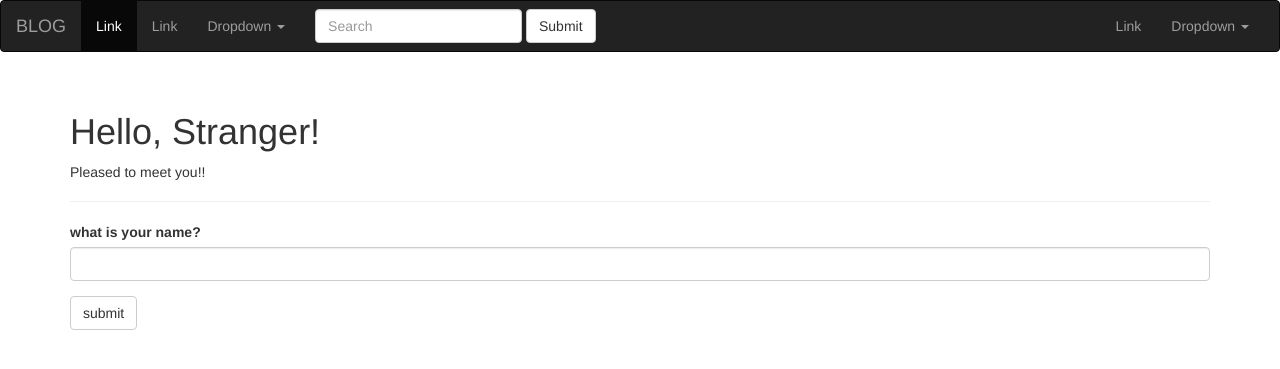
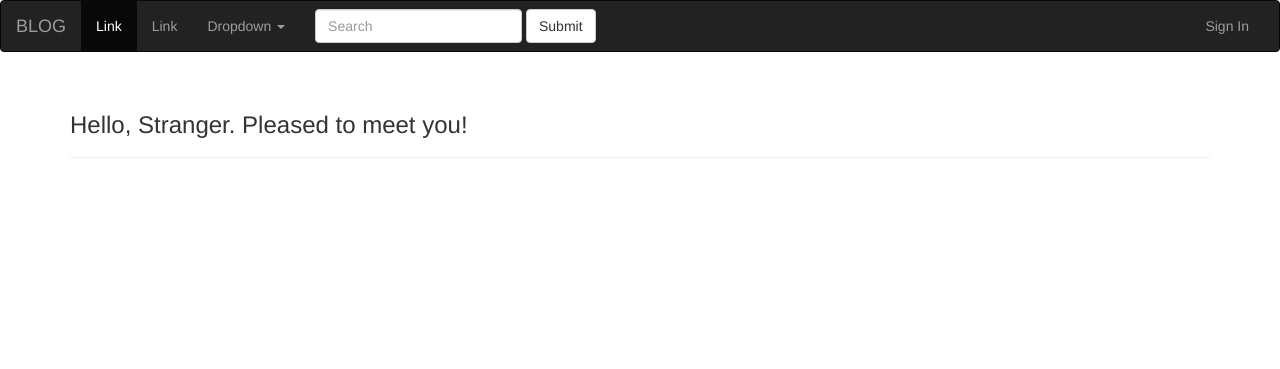
Before and after one commit to nikoren/basic_flask_prj, a Flask app: page / in a window 1280 px wide. Shown: the top 369 px of the page. Run offline with Flask 2, Linux system fonts and the light colour scheme; parts of the project's set-up code (start-up, migrations or seed data) failed here and were passed over; some libraries are stand-ins or nearby versions.

Commit message:
Make this project generic, enable auth

```diff
--- a/app/auth_bp/__init__.py
+++ b/app/auth_bp/__init__.py
@@ -1,4 +1,4 @@
 from flask import Blueprint
 
-auth_bp = Blueprint('auth', __name__)
+auth_bp = Blueprint('auth_bp', __name__)
 from . import views
--- a/app/auth_bp/forms.py
+++ b/app/auth_bp/forms.py
@@ -1,10 +1,10 @@
-from flask_wtf import Form
+from flask_wtf import FlaskForm
 from wtforms import StringField, PasswordField, BooleanField, SubmitField
 
 from wtforms.validators import DataRequired, Email, Length
 
-class LoginForm(Form):
-    email = StringField('Email', validators=[DataRequired(), Length(1,64), Email])
+class LoginForm(FlaskForm):
+    email = StringField('Email', validators=[DataRequired(), Length(1,64), Email()])
     password = PasswordField('Password', validators=[DataRequired()])
     remember_me = BooleanField('Keep me logged in')
     submit = SubmitField('Log in')
--- a/app/main/views.py
+++ b/app/main/views.py
@@ -5,27 +5,10 @@ from .. import db
 from flask import session, redirect, flash, url_for, render_template
 from flask_login import login_required
 
-@main_blueprint.route('/', methods=['POST','GET'])
+
+@main_blueprint.route('/', methods=['GET'])
 def index():
-    form = forms.NameForm()
-
-    # IF POST - form need to be processed, otherwise just render the form
-    if form.validate_on_submit():
-        user = models.User.query.filter_by(username=form.name.data).first()
-        if user is None:
-            # Create new user
-            user = models.User(username=form.name.data)
-            db.session.add(user)
-            session['known'] = False
-        else:
-            session['known'] = True
-        session['name'] = form.name.data
-        form.name.data = ''
-        return redirect(url_for('.index'))
-
-    return render_template(
-        'index.html', form=form, name=session.get('name'),
-        known=session.get('known', False))
+    return render_template('index.html')
 
 
 @main_blueprint.route('/clear_session/<value>')
--- a/app/models.py
+++ b/app/models.py
@@ -14,12 +14,13 @@ class Role(UserMixin, db.Model):
         return '<Role %r>' % self.name
 
 
-class User(db.Model):
+class User(UserMixin, db.Model):
     __tablename__ = 'users'
     id = db.Column(db.Integer, primary_key=True)
     username = db.Column(db.String(64), unique=True, index=True)
     role_id = db.Column(db.Integer, db.ForeignKey('roles.id'))
     password_hash = db.Column(db.String(128))
+    email = db.Column(db.String(64), unique=True, index=True)
 
     @property
     def password(self):
@@ -36,7 +37,7 @@ class User(db.Model):
     def password(self, password):
         self.password_hash = generate_password_hash(password)
 
-    def verify_password(self, password):
+    def password_is_correct(self, password):
         return check_password_hash(self.password_hash, password)
 
 
--- a/app/templates/base.html
+++ b/app/templates/base.html
@@ -6,7 +6,8 @@
         <div class="container-fluid">
             <!-- Brand and toggle get grouped for better mobile display -->
             <div class="navbar-header">
-      <button type="button" class="navbar-toggle collapsed" data-toggle="collapse" data-target="#bs-example-navbar-collapse-1" aria-expanded="false">
+                <button type="button" class="navbar-toggle collapsed" data-toggle="collapse"
+                        data-target="#bs-example-navbar-collapse-1" aria-expanded="false">
                     <span class="sr-only">Toggle navigation</span>
                     <span class="icon-bar"></span>
                     <span class="icon-bar"></span>
@@ -21,7 +22,8 @@
                     <li class="active"><a href="#">Link <span class="sr-only">(current)</span></a></li>
                     <li><a href="#">Link</a></li>
                     <li class="dropdown">
-          <a href="#" class="dropdown-toggle" data-toggle="dropdown" role="button" aria-haspopup="true" aria-expanded="false">Dropdown <span class="caret"></span></a>
+                        <a href="#" class="dropdown-toggle" data-toggle="dropdown" role="button" aria-haspopup="true"
+                           aria-expanded="false">Dropdown <span class="caret"></span></a>
                         <ul class="dropdown-menu">
                             <li><a href="#">Action</a></li>
                             <li><a href="#">Another action</a></li>
@@ -39,21 +41,23 @@
                     </div>
                     <button type="submit" class="btn btn-default">Submit</button>
                 </form>
+
+
                 <ul class="nav navbar-nav navbar-right">
-        <li><a href="#">Link</a></li>
-        <li class="dropdown">
-          <a href="#" class="dropdown-toggle" data-toggle="dropdown" role="button" aria-haspopup="true" aria-expanded="false">Dropdown <span class="caret"></span></a>
-          <ul class="dropdown-menu">
-            <li><a href="#">Action</a></li>
-            <li><a href="#">Another action</a></li>
-            <li><a href="#">Something else here</a></li>
-            <li role="separator" class="divider"></li>
-            <li><a href="#">Separated link</a></li>
+                    {#            current_user variable used in the conditional is defined by Flask-Login and is automatically available to view functions and templates. #}
+                    {% if current_user.is_authenticated  %}
+                        <li><a href="{{ url_for('auth_bp.logout') }}">Sign Out</a></li>
+                    {% else %}
+                        <li><a href="{{ url_for('auth_bp.login') }}">Sign In</a></li>
+                    {% endif %}
                 </ul>
-        </li>
-      </ul>
+
+
             </div><!-- /.navbar-collapse -->
+
+
         </div><!-- /.container-fluid -->
+
     </nav>
 {% endblock navbar %}
 
--- a/app/templates/index.html
+++ b/app/templates/index.html
@@ -2,15 +2,16 @@
 {% import "bootstrap/wtf.html" as wtf %}
 {% block title %}Flasky{% endblock %}
 {% block page_content %}
-<div class="page-header">
-<h1>Hello, {% if name %}{{ name }}{% else %}Stranger{% endif %}!</h1>
+    <div class="page-header">
 
-{% if known %}
-<p>Happy to see you again!!</p>
-{% else %}
-<p>Pleased to meet you!!</p>
-{% endif %}
+        <h3>Hello,
+            {% if current_user.is_authenticated %}
+                {{ current_user.username | capitalize }}
+                , happy to see you again!
+            {% else %}
+                Stranger. Pleased to meet you!
+            {% endif %}
+        </h3>
 
-</div>
-{{ wtf.quick_form(form) }}
+    </div>
 {% endblock %}
```
Also changed, not shown: app/auth_bp/views.py (+38 -3 lines), app/templates/auth_bp/login.html (+15 -9 lines). Lines whose indentation alone changed are shown as unchanged.
